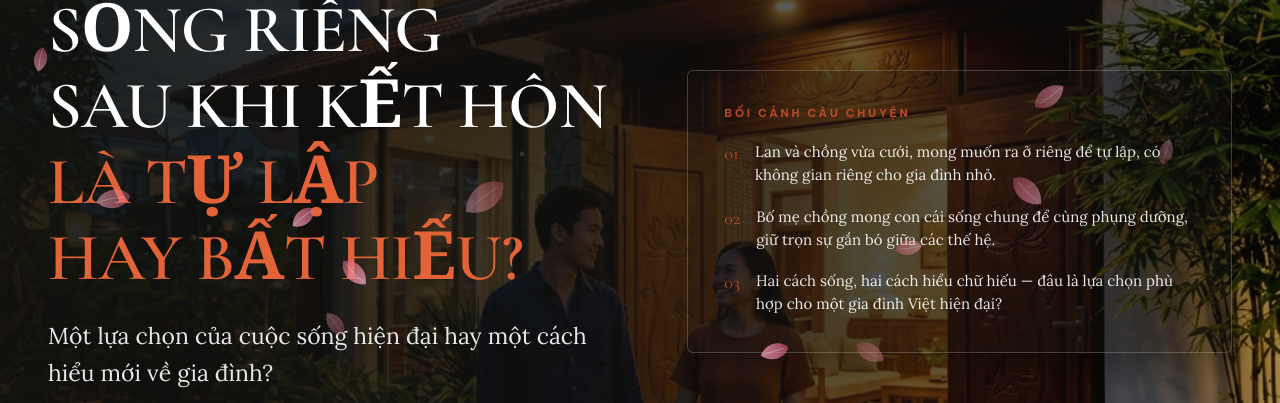
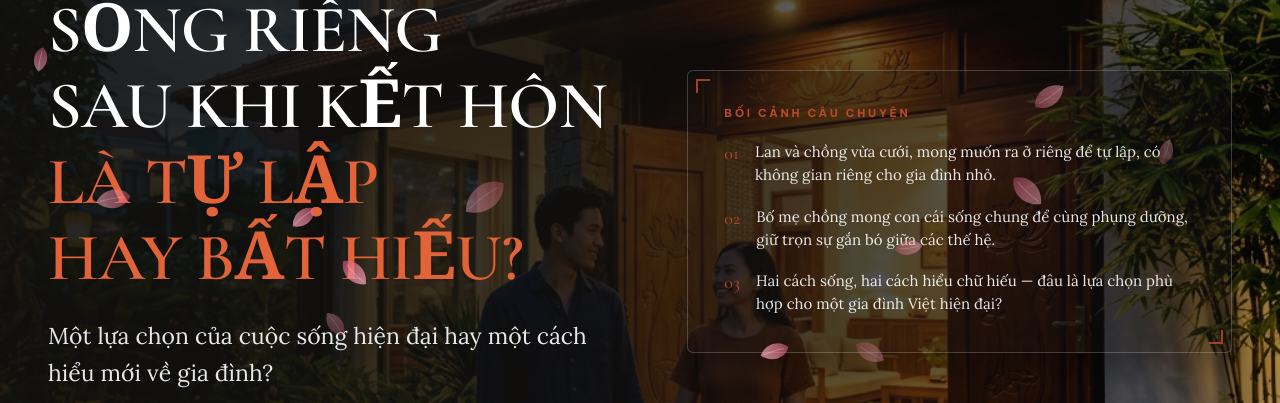
Before and after one commit to LinhTran3568/HCM, a React (Vite) app: page / in a window 1280 px wide. Shown: the part 216-619 px from the top of the page. Built offline with nearby package versions, Linux system fonts and the light colour scheme.

Commit message:
feat: enhance CardTiltEffect by adding hero-scene-box styles and hover effects

```diff
--- a/src/components/CardTiltEffect.tsx
+++ b/src/components/CardTiltEffect.tsx
@@ -1,6 +1,6 @@
 import { useEffect } from 'react'
 
-const CARD_SELECTOR = '.book-card-frame'
+const CARD_SELECTOR = '.book-card-frame, .hero-scene-box'
 const MAX_TILT = 6
 const HOVER_TRANSITION = 'transform 0.12s ease-out'
 const RESET_TRANSITION = 'transform 0.6s cubic-bezier(0.16, 1, 0.3, 1)'
--- a/src/styles/globals.css
+++ b/src/styles/globals.css
@@ -632,6 +632,7 @@ h1, h2, h3, h4 {
 }
 
 .hero-scene-box {
+  position: relative;
   background: rgba(20, 19, 17, 0.3);
   border: 1px solid rgba(255, 255, 255, 0.2);
   backdrop-filter: blur(4px);
@@ -639,6 +640,70 @@ h1, h2, h3, h4 {
   padding: 36px;
   border-radius: 6px;
   box-shadow: 0 16px 40px rgba(0, 0, 0, 0.35);
+}
+
+/* Card hover effects for the hero scene box (same system as book cards) */
+.hero-scene-box {
+  transition:
+    box-shadow 0.5s var(--ease-out),
+    background-position 0.9s ease;
+  background-image: linear-gradient(
+    115deg,
+    transparent 32%,
+    rgba(255, 255, 255, 0) 42%,
+    rgba(255, 255, 255, 0.28) 50%,
+    rgba(255, 255, 255, 0) 58%,
+    transparent 68%
+  );
+  background-size: 300% 100%;
+  background-position: 135% 0;
+}
+
+.hero-scene-box:hover {
+  box-shadow:
+    0 34px 70px rgba(0, 0, 0, 0.5),
+    0 8px 22px rgba(0, 0, 0, 0.3),
+    inset 0 0 0 1px rgba(255, 255, 255, 0.28);
+  background-position: -80% 0;
+}
+
+.hero-scene-box::before,
+.hero-scene-box::after {
+  content: '';
+  position: absolute;
+  width: 14px;
+  height: 14px;
+  pointer-events: none;
+  opacity: 0.85;
+  transition:
+    transform 0.4s var(--ease-out),
+    opacity 0.4s ease,
+    border-color 0.4s ease,
+    filter 0.4s ease;
+}
+
+.hero-scene-box::before {
+  top: 8px;
+  left: 8px;
+  border-top: 2px solid var(--terracotta);
+  border-left: 2px solid var(--terracotta);
+  transform-origin: top left;
+}
+
+.hero-scene-box::after {
+  bottom: 8px;
+  right: 8px;
+  border-bottom: 2px solid var(--terracotta);
+  border-right: 2px solid var(--terracotta);
+  transform-origin: bottom right;
+}
+
+.hero-scene-box:hover::before,
+.hero-scene-box:hover::after {
+  border-color: var(--terracotta);
+  opacity: 1;
+  transform: scale(1.35);
+  filter: drop-shadow(0 0 5px rgba(184, 74, 40, 0.55));
 }
 
 .hero-scene-title {
```
